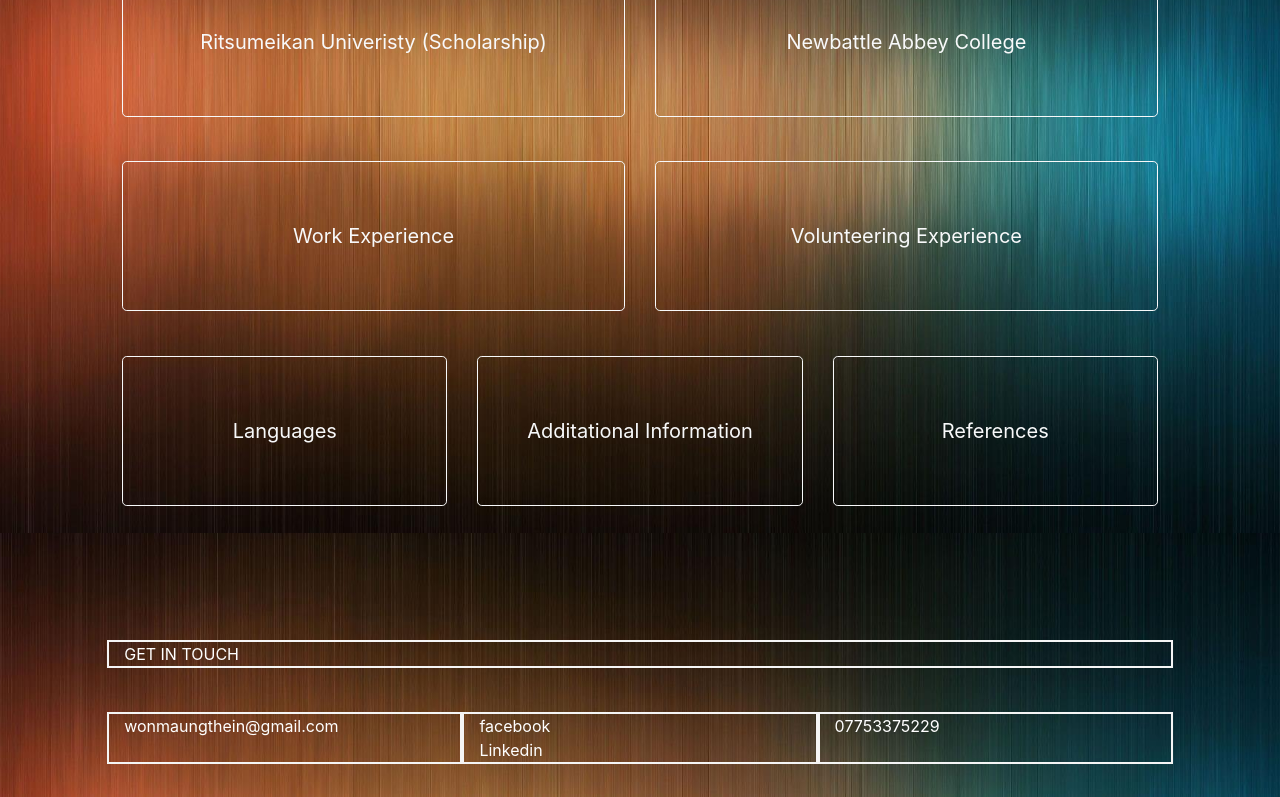
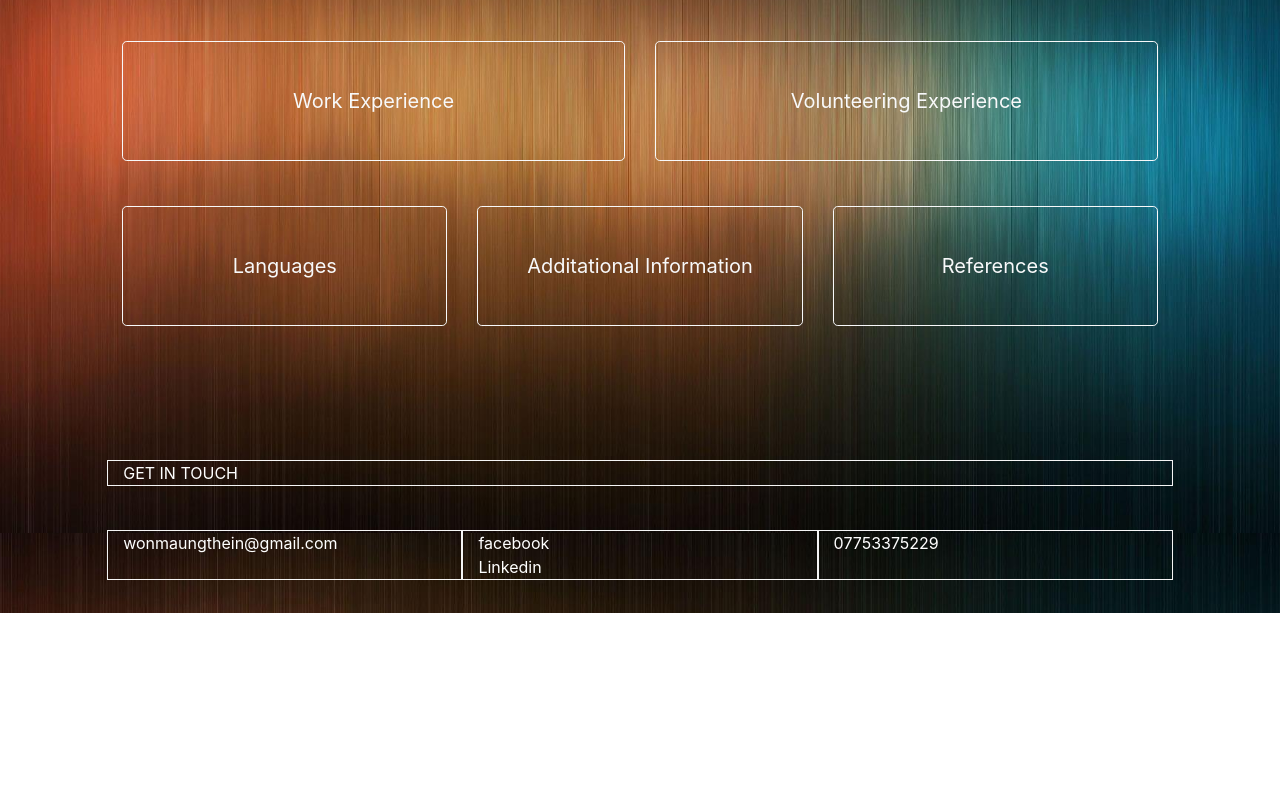
Before and after one commit to wonmaungthein/Portfolio, a plain HTML site: page index.html in a window 1280 px wide. Shown: the part 1867-2664 px from the top of the page. After the commit the page ends 2480 px from the top, so only its background shows below. Drawn offline with nearby package versions, Linux system fonts and the light colour scheme.

```diff
--- a/style.css
+++ b/style.css
@@ -55,7 +55,7 @@
 .btn {
 	/* border: none; */
 	/* border-radius: 20%; */
-	height: 150px;
+	height: 120px;
 }
 
 .first-section {
@@ -87,5 +87,5 @@
 }
 
 footer .container .col-sm {
-	border: solid 2px whitesmoke;
+	border: solid 1px whitesmoke;
 }
```
Also changed, not shown: 1 other file.
